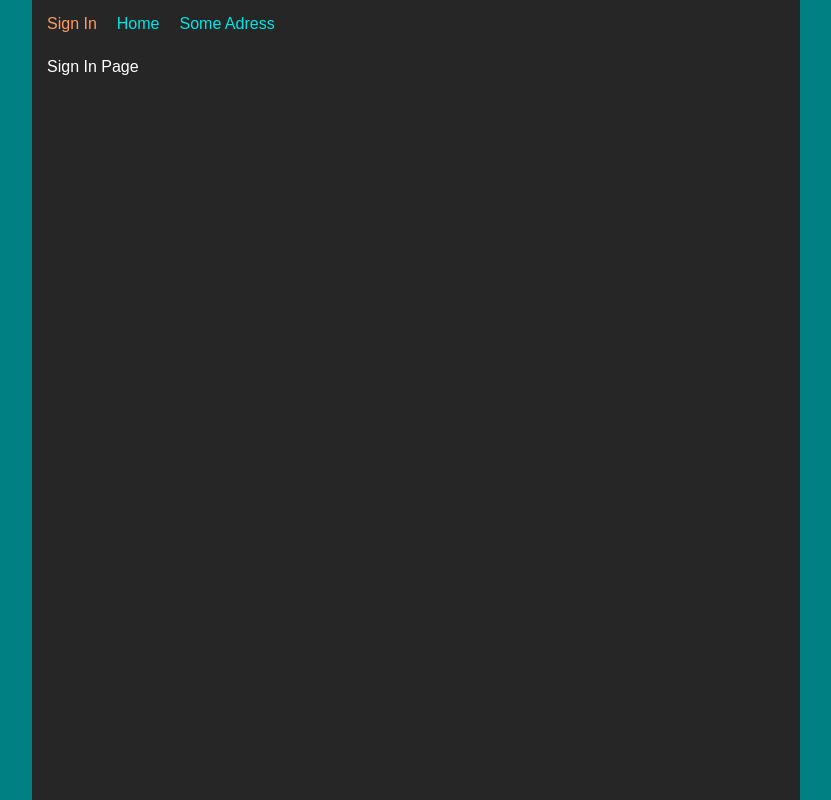
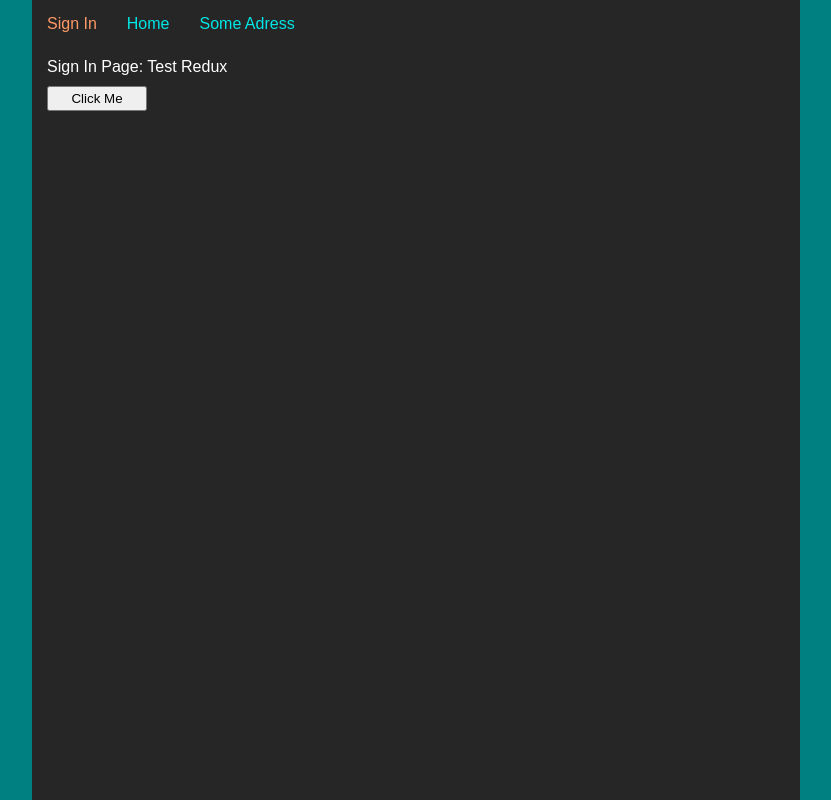
Before and after one commit to Aryanesj/Product.TS, a React (Create React App) app: page /sign-in in a window 1280 px wide. Shown: the whole page, without its empty margins (224-1055 px from the left). Built offline with nearby package versions, Linux system fonts and the light colour scheme.

Commit message:
added dispatch

```diff
--- a/src/App.css
+++ b/src/App.css
@@ -33,15 +33,22 @@ body {
 
 .navList {
   display: flex;
-  gap: 20px;
+  gap: 30px;
   list-style-type: none;
 }
 
 .navList a {
   text-decoration: none;
   color: #00e6e6;
+  transition: 0.4s;
 }
 
 .navList a.active {
   color: #ff9966;
 }
+
+.navList a:hover {
+  -webkit-box-shadow: 0px 5px 10px 2px rgba(0, 0, 0, 0.35);
+  -moz-box-shadow: 0px 5px 10px 2px rgba(0, 0, 0, 0.35);
+  box-shadow: 0px 5px 10px 2px rgba(0, 0, 0, 0.35);
+}
--- a/src/pages/HomePage/HomePage.tsx
+++ b/src/pages/HomePage/HomePage.tsx
@@ -1,5 +1,30 @@
 import { FC } from 'react';
+import { useAppSelector, useAppDispatch } from '../../store/hooks';
+import { appSelectors, appActions } from '../../store/app';
+import { getValueString } from '../../store/app/selectors';
+
+const MSG2 = 'Click in Home Page';
 
 export const HomePage: FC = () => {
-	return <>Home Page</>;
+	const test2 = useAppSelector(appSelectors.getValueString);
+	const dispatch = useAppDispatch();
+
+	const handleBtnClick = () => {
+		dispatch(appActions.setValue(MSG2));
+	}
+
+	return (
+		<div>
+			<div>Home Page: {test2}</div>
+			<div>
+				<button
+          type={'button'}
+          style={{ width: '100px', padding: '3px', marginTop: '10px' }}
+          onClick={handleBtnClick}
+         >
+					Click Me
+				</button>
+			</div>
+		</div>
+	)
 };
--- a/src/pages/SignInPage/SignInPage.tsx
+++ b/src/pages/SignInPage/SignInPage.tsx
@@ -1,5 +1,32 @@
 import { FC } from 'react';
+import { useAppSelector } from '../../store/hooks';
+import { useAppDispatch } from '../../store/hooks';
+import { appActions, appSelectors } from '../../store/app';
+import { getTest } from '../../store/app/selectors';
+
+const MSG = 'We click the button';
 
 export const SignInPage: FC = () => {
-	return <div>Sign In Page</div>;
+	const test1 = useAppSelector(appSelectors.getTest);
+	const dispatch = useAppDispatch();
+
+	const handleBtnClick = () => {
+		// console.log('test clicked');
+		dispatch(appActions.setTest(MSG));
+	}
+
+	return (
+		<>
+			<div>Sign In Page: {test1}</div>
+			<div>
+				<button
+				  type={'button'}
+          style={{ width: '100px', padding: '3px', marginTop: '10px' }}
+          onClick={handleBtnClick}
+				>
+					Click Me
+				</button>
+			</div>
+		</>
+	)
 };
--- a/src/store/app/selectors.ts
+++ b/src/store/app/selectors.ts
@@ -1,3 +1,4 @@
 import { RootState } from '../types';
 
 export const getTest = (state: RootState): string => state.app.test;
+export const getValueString = (state: RootState): string => state.app.valueText;
--- a/src/store/app/slice.ts
+++ b/src/store/app/slice.ts
@@ -2,7 +2,8 @@ import { createSlice, PayloadAction } from '@reduxjs/toolkit';
 import { AppState } from './types';
 
 const initialState: AppState = {
-  test: '123',
+  test: 'Test Redux',
+  valueText: 'Test Tollkit',
 };
 
 export const appSlice = createSlice({
@@ -12,5 +13,8 @@ export const appSlice = createSlice({
     setTest: (state, action: PayloadAction<string>) => {
       state.test = action.payload;
     },
+    setValue: (state, action: PayloadAction<string>) => {
+    	state.valueText = action.payload;
+    }
   },
 });
--- a/src/store/app/types.ts
+++ b/src/store/app/types.ts
@@ -1,3 +1,4 @@
 export interface AppState {
   test: string;
+  valueText: string;
 }
```
Also changed, not shown: src/store/index.ts (line endings or trailing spaces).
